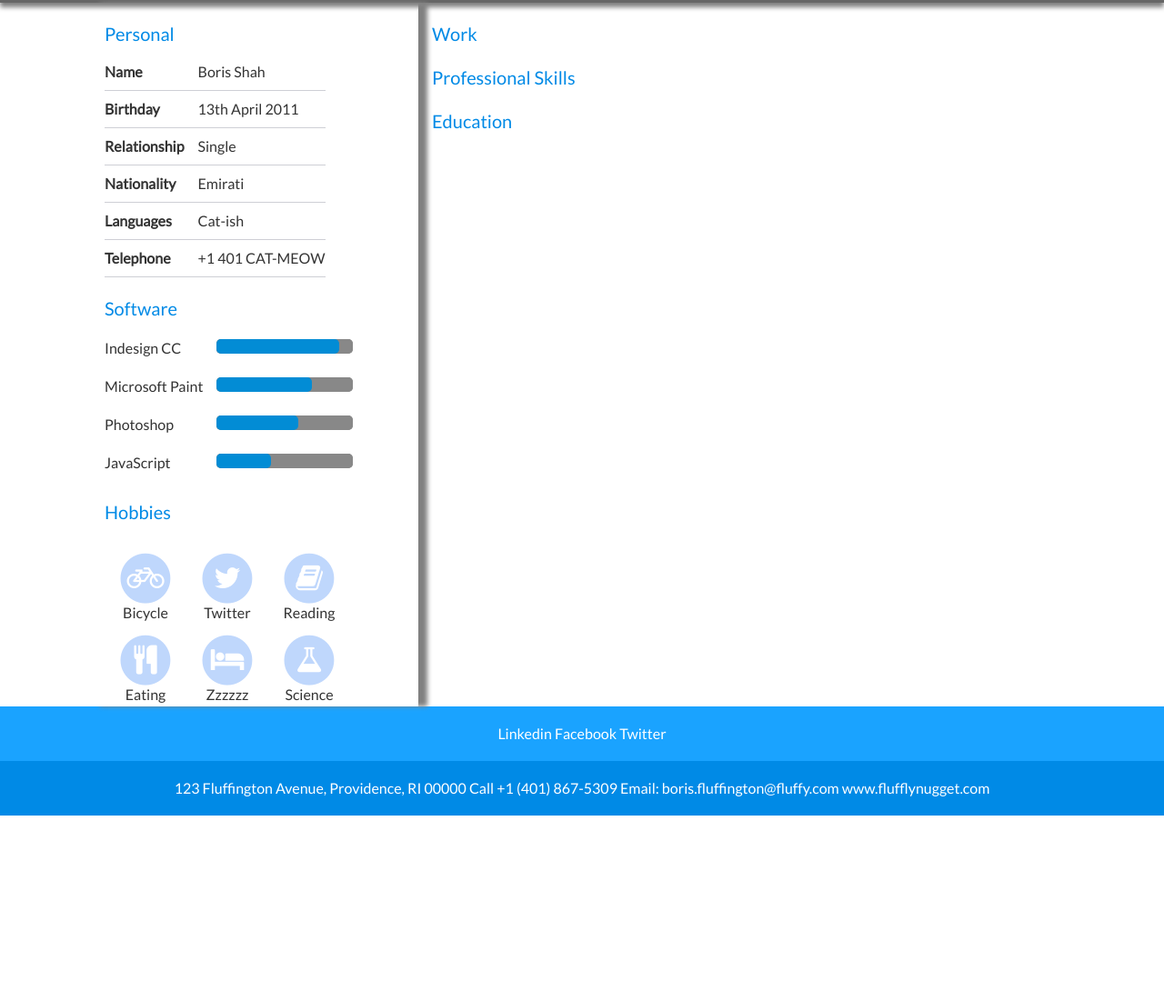
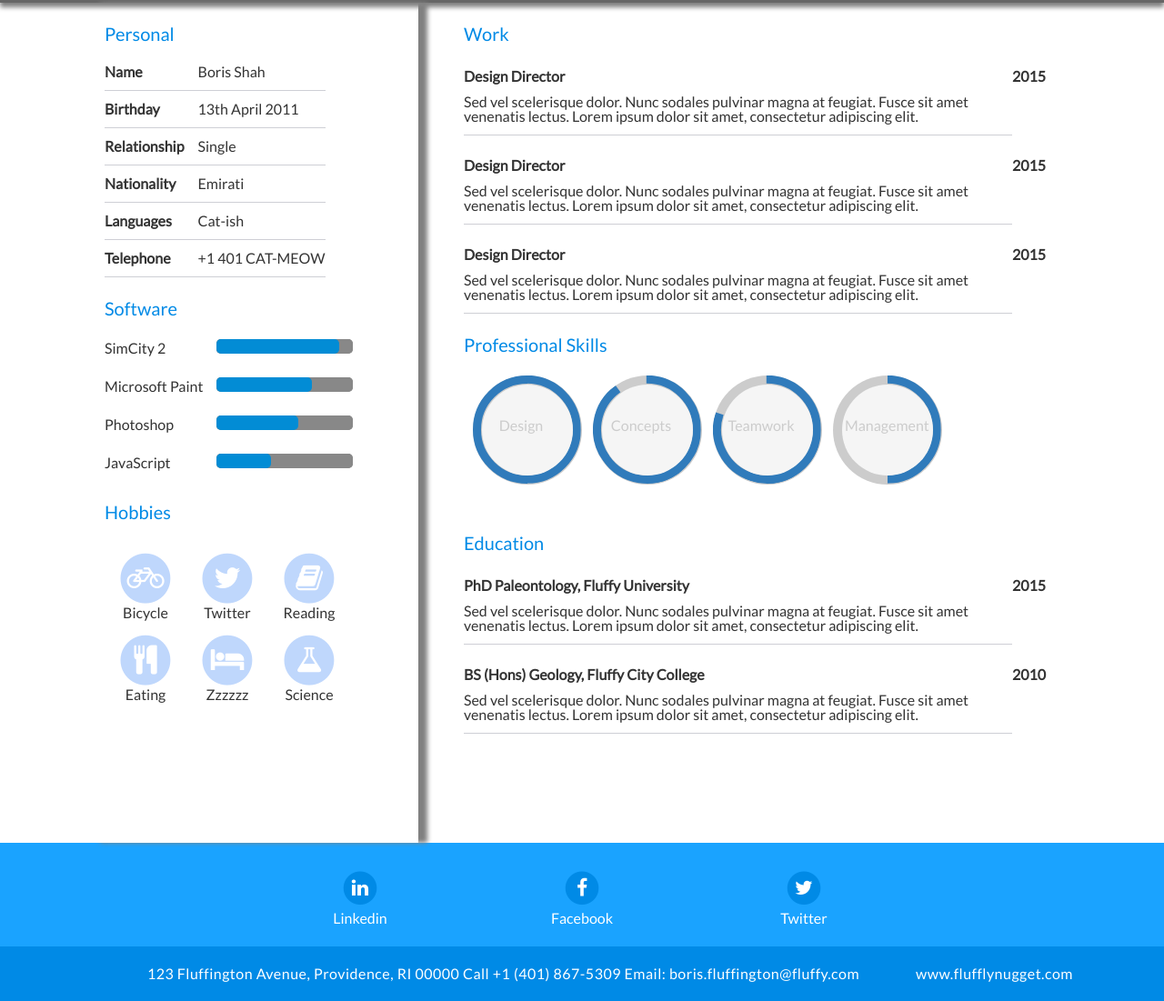
Before and after one commit to monicaleep/resume-clone, a plain HTML site: page index.html in a window 1280 px wide. Shown: the part 383-1484 px from the top of the page at 91% size. Before the commit the page ends 1280 px from the top, so only its background shows below. Drawn offline with nearby package versions, Linux system fonts and the light colour scheme.

Commit message:
Finish resume v0

```diff
--- a/assets/stylesheets/circle.css
+++ b/assets/stylesheets/circle.css
@@ -822,15 +822,7 @@
   -o-transform: rotate(360deg);
   transform: rotate(360deg);
 }
-.c100:hover {
-  cursor: default;
-}
-.c100:hover > span {
-  width: 3.33em;
-  line-height: 3.33em;
-  font-size: 0.3em;
-  color: #307bbb;
-}
+
 .c100:hover:after {
   top: 0.04em;
   left: 0.04em;
--- a/assets/stylesheets/main.css
+++ b/assets/stylesheets/main.css
@@ -61,7 +61,9 @@ Grid
 #left-column {
 	box-shadow: 10px -0px 5px grey;
 	}
-
+#right-column {
+	padding-left:50px;
+	}
 /**
 Custom Styles
 **/
@@ -142,15 +144,6 @@ Hero
 Tables
 */
 
-.personal th,
-.personal td{
-	border-bottom: 1px solid #cecfd5
-	}
-.hobbies td {
-	text-align:center;
-	padding-top: 0;
-	padding-bottom: 5px;
-	}
 th,td {
 font-family:lato;
 padding: 12px 0;
@@ -161,10 +154,33 @@ th {
 	padding-right: 15px;
 	}
 
+.info th,
+.info td{
+	border-bottom: 1px solid #cecfd5;
+	}
+
+.work td{
+	border-bottom: 1px solid #cecfd5;
+	}
+
+.hobbies td {
+	text-align:center;
+	padding-top: 0;
+	padding-bottom: 5px;
+	}
+
+.work th{
+	padding-top:25px;
+	padding-bottom:0px;
+	}
+
 tr:first-child td{
 	padding-top: 20px
 	}
 
+/**
+progress bars
+**/
 progress {
   -moz-appearance: none;
   -webkit-appearance: none;
@@ -187,17 +203,63 @@ progress::-moz-progress-bar {
   background: #028CD5; }
 
 
+#Hobbies {
+	margin-bottom:150px;
+	}
+/**
+Circles
+**/
+.circle-section {
+	width:100%;
+	height:150px;
+	margin: 10px;
+	text-align:center;
+	padding-top:10px;
+	display:block;
+	}
+.circle-section span {
+	font-family:lato;
+	font-size:16px;
+	line-height:110px;
+	padding-left:13px;
+	}
+
+
+
 /**
 Footer
 */
+.social .fa-stack .fa-circle {
+	color:#008ae6;}
+.social {
+	display:inline-block;
+	}
+.social:nth-child(2n){
+	padding: 0 150px;
+	}
+.social p{
+	padding-top:10px;
+	}
+.social a p{
+	color:white
+	}
+.social a:hover{
+	text-decoration:none
+	}
 .contact {
 background-color:#1aa3ff;
 text-align:center;
 color:white;
+
 }
 
 footer {
 	background-color:#008ae6;
 	text-align:center;
 	color:white;
+	letter-spacing:.5px;
 	}
+
+footer small{
+	float:right;
+	}
```
Also changed, not shown: index.html (+116 -24 lines).
